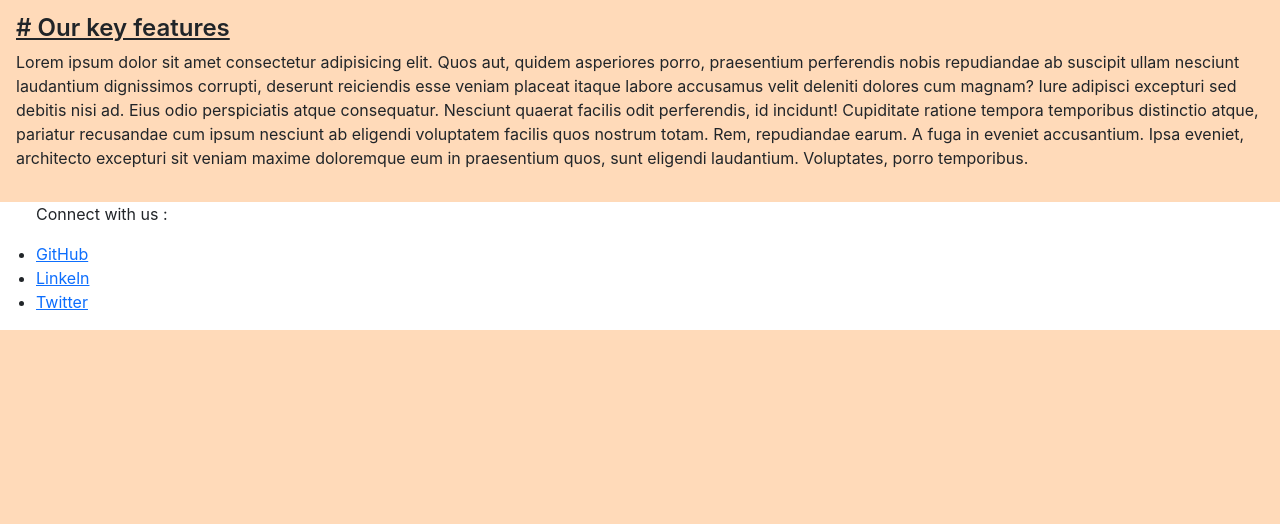
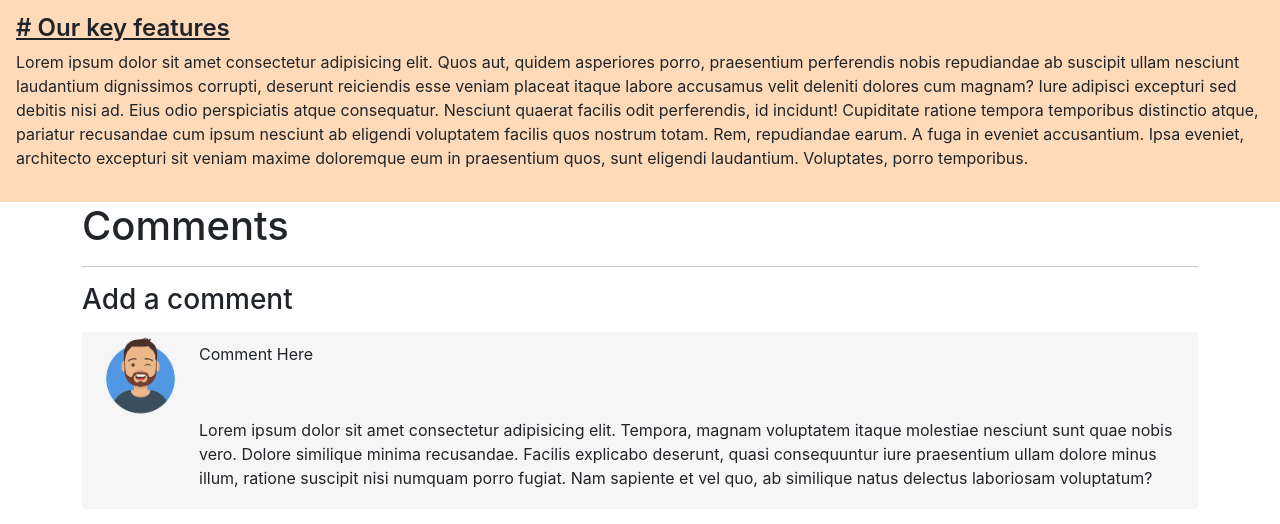
Before and after one commit to digambar-t7/Cryptonic-Blog, a Django app: a page that uses templates/blog/blogpost.html in a window 1280 px wide. Shown: the part 574-1098 px from the top of the page. Before the commit the page ends 904 px from the top, so only its background shows below. Run offline with Django 3.2, Linux system fonts and the light colour scheme; data comes from the database, SQL or seed files in the repository; both versions use the stored data as it was after the commit.

Commit message:
display-comment template + BlogComment model

```diff
--- a/Cryptonic/urls.py
+++ b/Cryptonic/urls.py
@@ -18,6 +18,11 @@ from django.urls import path, include
 from django.conf import settings
 from django.conf.urls.static import static
 
+# changing admin panel headings
+admin.site.site_header = 'Cryptonic Admin Panel'
+admin.site.site_title = 'Cryptonic Admin Panel'
+admin.site.index_title = 'Welcome to Cryptonic Blog'
+
 urlpatterns = [
     path('admin/', admin.site.urls),
     path('',include('home.urls')),
--- a/blog/admin.py
+++ b/blog/admin.py
@@ -1,5 +1,5 @@
 from django.contrib import admin
-from .models import BlogPost
+from .models import BlogPost,BlogComment
 
 # Register your models here.
-admin.site.register(BlogPost)
+admin.site.register((BlogPost,BlogComment))
--- a/blog/models.py
+++ b/blog/models.py
@@ -1,4 +1,6 @@
 from django.db import models
+from django.contrib.auth.models import User
+from django.utils.timezone import now
 
 # Create your models here.
 class BlogPost(models.Model):
@@ -17,3 +19,13 @@ class BlogPost(models.Model):
 
     def __str__(self):
         return self.title
+
+class BlogComment(models.Model):
+    comment_id = models.AutoField(primary_key=True)
+    comment = models.TextField()
+    user = models.ForeignKey(User,on_delete=models.CASCADE)
+    post = models.ForeignKey(BlogPost,on_delete=models.CASCADE)
+    timestamp = models.DateTimeField(default=now)
+
+    def __str__(self):
+        return self.user.username +' - '+self.comment[0:20]
--- a/templates/blog/blogpost.html
+++ b/templates/blog/blogpost.html
@@ -11,7 +11,7 @@
         padding: 0;
     }
 
-    #container {
+    #section {
         display: flex;
         justify-content: space-around;
         /* align-items: center; */
@@ -56,10 +56,32 @@
         border: 2px solid white;
         border-radius: 3rem;
     }
-    #liker{
+
+    #liker {
         display: flex;
         justify-content: flex-end;
         align-items: center;
+    }
+
+    .comment {
+        background-color: #f6f6f6;
+        display: flex;
+        justify-content: center;
+        border-radius: 4px;
+        margin: 15px 0;
+    }
+
+    .comment img {
+        border-radius: 34px;
+        width: 117px;
+    }
+
+    .commentdetails {
+        padding-top: 10px;
+        height: 86px;
+    }
+    .actualcomment{
+        padding-bottom:19px ;
     }
 </style>
 {% endblock style %}
@@ -67,10 +89,13 @@
 {% block body %}
 
 <body>
-    <div id="container">
+    <div id="section">
         <div class="content">
             <h1>{{post.title}}</h1>
-            {% comment %} <div id="liker" class="fb-like" data-href="http://127.0.0.1:8000/blog/blogpost/{{post.post_id}}" data-width="" data-layout="button_count" data-action="like" data-size="small" data-share="true"></div> {% endcomment %}
+            {% comment %} <div id="liker" class="fb-like"
+                data-href="http://127.0.0.1:8000/blog/blogpost/{{post.post_id}}" data-width=""
+                data-layout="button_count" data-action="like" data-size="small" data-share="true"></div>
+            {% endcomment %}
             <h4># {{post.head1}}</h4>
             <div id="image">
                 <p>{{post.desc1}}</p>
@@ -81,17 +106,38 @@
             <h4># {{post.head3}}</h4>
             <p>{{post.desc3}}</p>
             {% comment %} <div class="fb">
-                <div class="fb-comments" data-href="http://127.0.0.1:8000/blog/blogpost/{{post.post_id}}" data-numposts="5">
-            </div> {% endcomment %}
+                <div class="fb-comments" data-href="http://127.0.0.1:8000/blog/blogpost/{{post.post_id}}"
+                    data-numposts="5">
+                </div> {% endcomment %}
             </div>
         </div>
-        <div class="links">
-            <ul id="connect">
-                <p>Connect with us :</p>
-                <li class="connect-links"> <a href="#">GitHub</a> </li>
-                <li class="connect-links"> <a href="#">Linkeln</a> </li>
-                <li class="connect-links"> <a href="#">Twitter</a> </li>
-            </ul>
+
+
+        <div class="container">
+            <h1>Comments</h1>
+            <hr>
+            <!-- add-a-comment template -->
+            <div>
+                <h3>Add a comment</h3>
+
+            </div>
+
+            <!-- display-comment template -->
+            <div class="comment">
+                <div class="commentimg"><img src="/static/blogpost/img/user.png" alt="user img"></div>
+                <div>
+                    <div class="commentdetails">
+                        Comment Here
+                    </div>
+                    <div class="actualcomment">
+                        Lorem ipsum dolor sit amet consectetur adipisicing elit. Tempora, magnam voluptatem itaque
+                        molestiae nesciunt sunt quae nobis vero. Dolore similique minima recusandae. Facilis explicabo
+                        deserunt, quasi consequuntur iure praesentium ullam dolore minus illum, ratione suscipit nisi
+                        numquam porro fugiat. Nam sapiente et vel quo, ab similique natus delectus laboriosam
+                        voluptatum?
+                    </div>
+                </div>
+            </div>
         </div>
     </div>
 </body>
```
Also changed, not shown: blog/migrations/0002_blogcomment.py (added), db.sqlite3, static/blogpost/img/user.png (added).
